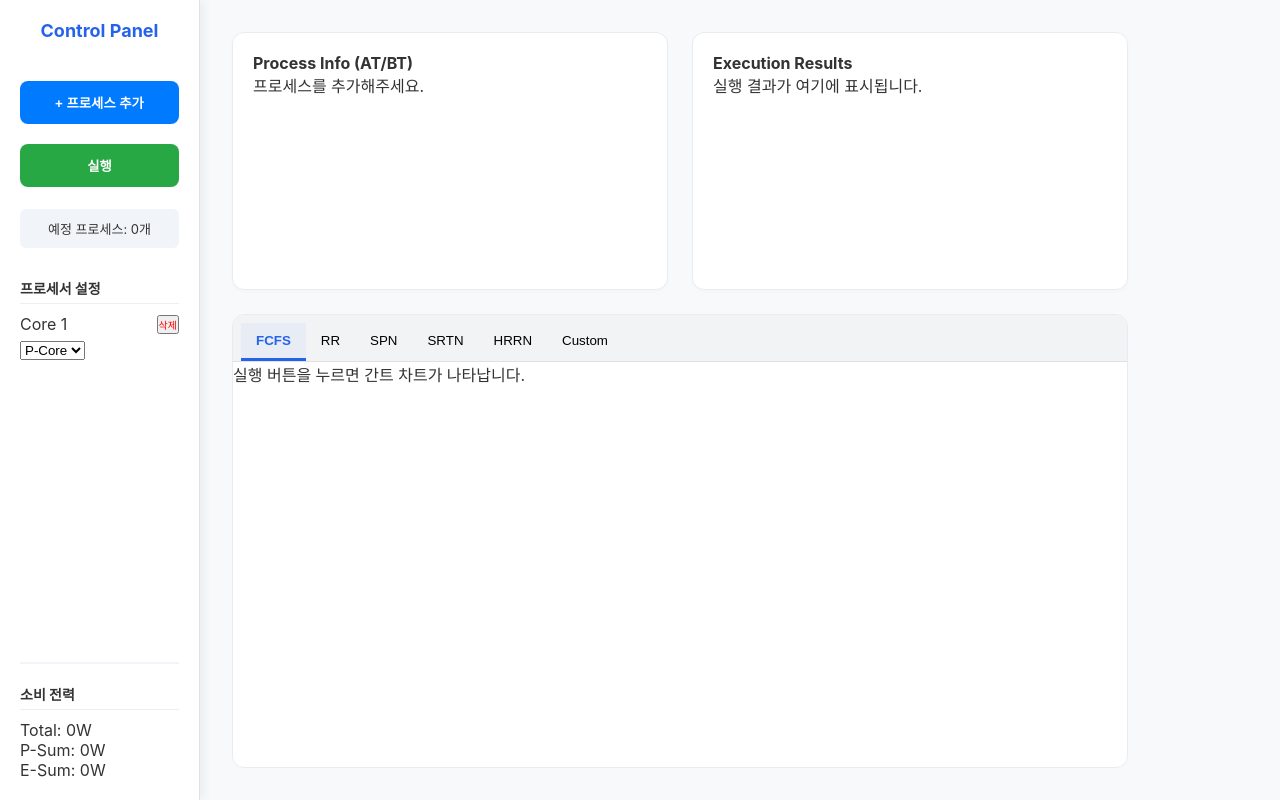
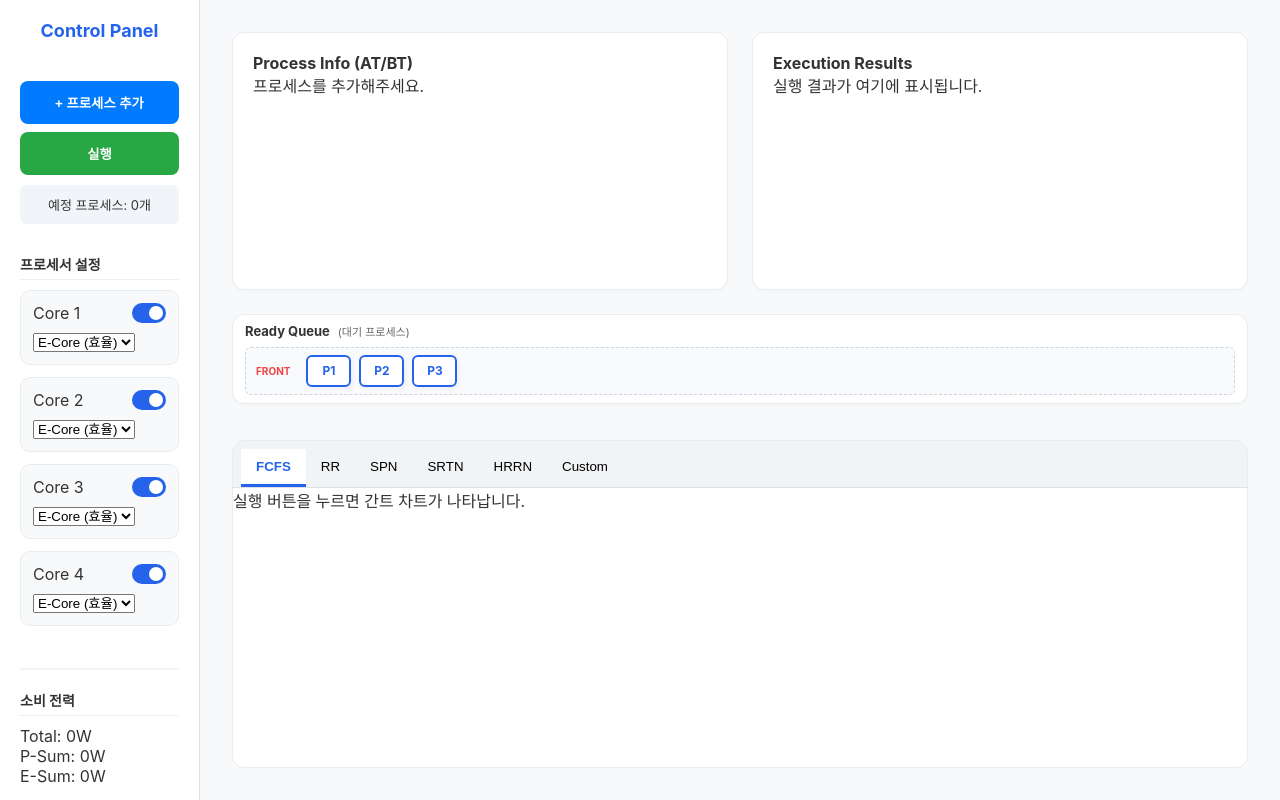
Before and after one commit to ARDRYR/OS-Project, a website built with Vite: page index.html in a window 1280 px wide. Built offline with nearby package versions, Linux system fonts and the light colour scheme.

Commit message:
fix: 레이아웃 최적화 및 탭 전환 로직 정리

```diff
--- a/index.html
+++ b/index.html
@@ -55,7 +55,18 @@
                     </div>
                 </div>
             </div>
-
+            <!-- 레디 큐 부분 -->
+            <!-- Ready Queue 섹션: 높이를 자식 요소의 합에 딱 맞춤 -->
+            <section id="ready-queue-section" class="data-card" style="padding: 10px; margin-bottom: 12px; height: auto !important; min-height: unset !important;">
+                <h4 class="font-bold" style="font-size: 13px; display: flex; align-items: center; gap: 8px; margin-bottom: 8px;">
+                    Ready Queue
+                    <span style="font-size: 11px; font-weight: normal; color: #666;">(대기 프로세스)</span>
+                </h4>
+                <div id="ready-queue-container" style="display: flex; gap: 8px; align-items: center; padding: 6px; overflow-x: auto; background: #f8fafc; border-radius: 6px; border: 1px dashed #cbd5e1; height: auto; min-height: 40px; width: 100%;">
+                    <!-- 프로세스 아이템이 들어올 곳 -->
+                    <p class="empty-msg" style="color: #94a3b8; font-style: italic; font-size: 11px; margin: 0 auto;">현재 대기 중인 프로세스가 없습니다.</p>
+                </div>
+            </section>
             <section class="tabs-container">
                 <div class="tabs-header">
                     <button class="tab-btn active" data-algo="FCFS">FCFS</button>
--- a/src/main.ts
+++ b/src/main.ts
@@ -3,59 +3,31 @@ import './styles/style.css';
 document.addEventListener('DOMContentLoaded', () => {
     console.log("시뮬레이터 로직 시작");
 
-    // --- 1. 전역 상태 관리 ---
-    let coreCount = 0;
-    let processCount = 0;
-
-    // --- 2. HTML 요소 안전하게 가져오기 ---
+    // --- 1. 전역 상태 및 요소 가져오기 ---
     const modal = document.getElementById('process-modal');
     const openModalBtn = document.getElementById('open-modal-btn');
     const closeModalBtn = document.getElementById('close-modal-btn');
 
-    const coreListContainer = document.getElementById('core-container'); // ID 수정됨
-    const addCoreBtn = document.getElementById('add-core-btn'); // HTML에 이 ID가 있는지 확인 필요
-
-    // --- 3. 모달 열기/닫기 로직 ---
-    if (openModalBtn && modal) {
-        openModalBtn.addEventListener('click', () => {
-            console.log("모달 열기");
-            modal.classList.remove('hidden');
-        });
-    }
-
-    if (closeModalBtn && modal) {
-        closeModalBtn.addEventListener('click', () => {
-            console.log("모달 닫기");
-            modal.classList.add('hidden');
-        });
-    }
-
-    // --- 4. 알고리즘 탭 전환 로직 ---
+    const coreListContainer = document.getElementById('core-container');
     const tabButtons = document.querySelectorAll('.tab-btn');
     const rrControl = document.getElementById('rr-quantum-control');
 
-    tabButtons.forEach(btn => {
-        btn.addEventListener('click', () => {
-            const selectedAlgo = btn.getAttribute('data-algo');
-            console.log("Selected Algorithm:", selectedAlgo);
-
-            // 모든 탭 비활성화 후 클릭한 것만 활성화
-            tabButtons.forEach(b => b.classList.remove('active'));
-            btn.classList.add('active');
-
-            // RR 전용 컨트롤 보이기/숨기기
-            if (rrControl) {
-                if (selectedAlgo === 'RR') rrControl.classList.remove('hidden');
-                else rrControl.classList.add('hidden');
-            }
-        });
-    });
-
-    // --- 5. 모달 내부 탭 전환 ---
     const tRandom = document.getElementById('tab-random');
     const tManual = document.getElementById('tab-manual');
     const cRandom = document.getElementById('content-random');
     const cManual = document.getElementById('content-manual');
+
+    // --- 2. 초기화 설정 (버그 방지) ---
+    // 초기 로드 시 RR 설정 숨기기
+    if (rrControl) rrControl.classList.add('hidden');
+
+    // 모달 초기 상태: 무작위 생성만 보이게 설정
+    cRandom?.classList.remove('hidden');
+    cManual?.classList.add('hidden');
+
+    // --- 3. 모달 제어 (열기/닫기/탭) ---
+    openModalBtn?.addEventListener('click', () => modal?.classList.remove('hidden'));
+    closeModalBtn?.addEventListener('click', () => modal?.classList.add('hidden'));
 
     tRandom?.addEventListener('click', () => {
         tRandom.classList.add('active');
@@ -71,34 +43,74 @@ document.addEventListener('DOMContentLoaded', () => {
         cRandom?.classList.add('hidden');
     });
 
-    // --- 6. 코어 추가 로직 (동적 생성) ---
-    // 만약 버튼이 HTML에 없다면 이 함수는 실행되지 않도록 보호
-    const renderCore = () => {
-        if (!coreListContainer || coreCount >= 4) return;
+    // --- 4. 알고리즘 탭 전환 (Output 영역) ---
+    tabButtons.forEach(btn => {
+        btn.addEventListener('click', () => {
+            const selectedAlgo = btn.getAttribute('data-algo');
 
-        coreCount++;
+            tabButtons.forEach(b => b.classList.remove('active'));
+            btn.classList.add('active');
+
+            // RR일 때만 타임 퀀텀 노출
+            if (rrControl) {
+                if (selectedAlgo === 'RR') rrControl.classList.remove('hidden');
+                else rrControl.classList.add('hidden');
+            }
+            console.log("Selected Algorithm:", selectedAlgo);
+        });
+    });
+
+    // --- 5. 프로세서(Core) 생성 및 관리 ---
+    const createCore = (index: number) => {
+        if (!coreListContainer) return;
+
         const coreDiv = document.createElement('div');
-        coreDiv.className = 'core-item'; // CSS에서 스타일링 필요
+        coreDiv.className = 'core-item';
         coreDiv.innerHTML = `
-            <div style="display:flex; justify-content:space-between; align-items:center; margin-bottom:5px;">
-                <span class="font-bold text-sm">Core ${coreCount}</span>
-                <button class="core-del-btn" style="color:red; font-size:10px;">삭제</button>
+            <div class="core-header">
+                <span class="font-bold text-sm">Core ${index}</span>
+                <label class="switch">
+                    <input type="checkbox" class="core-toggle" checked>
+                    <span class="slider"></span>
+                </label>
             </div>
-            <select class="w-full text-xs border rounded p-1">
-                <option value="P">P-Core</option>
-                <option value="E">E-Core</option>
+            <select class="w-full text-xs border rounded p-1 core-type-select">
+                <option value="P">P-Core (성능)</option>
+                <option value="E" selected>E-Core (효율)</option>
             </select>
         `;
 
-        coreDiv.querySelector('.core-del-btn')?.addEventListener('click', () => {
-            coreDiv.remove();
-            coreCount--;
-            // 번호 재정렬 로직이 필요할 수 있음
+        const toggle = coreDiv.querySelector('.core-toggle') as HTMLInputElement;
+        const typeSelect = coreDiv.querySelector('.core-type-select') as HTMLSelectElement;
+
+        toggle.addEventListener('change', () => {
+            const isActive = toggle.checked;
+            coreDiv.style.opacity = isActive ? "1" : "0.5";
+            typeSelect.disabled = !isActive;
+            console.log(`Core ${index} ${isActive ? '활성화' : '비활성화'}`);
         });
 
         coreListContainer.appendChild(coreDiv);
     };
 
-    // 초기 코어 세팅 (예: 기본 1개)
-    if (coreCount === 0) renderCore();
+    // 초기 설정: 기본 4개 코어 생성
+    for (let i = 1; i <= 4; i++) {
+        createCore(i);
+    }
+
+    // 초기 레디 큐 테스트 데이터
+    updateReadyQueue(['P1', 'P2', 'P3']);
 });
+
+// --- 6. 레디 큐 시각화 (함수 외부 유지 가능) ---
+const updateReadyQueue = (queue: string[]) => {
+    const container = document.getElementById('ready-queue-container');
+    if (!container) return;
+
+    if (queue.length === 0) {
+        container.innerHTML = `<p class="empty-msg" style="color: #94a3b8; font-style: italic; font-size: 13px;">현재 대기 중인 프로세스가 없습니다.</p>`;
+        return;
+    }
+
+    container.innerHTML = queue.map(pId => `<div class="queue-item">${pId}</div>`).join('');
+};
--- a/src/styles/style.css
+++ b/src/styles/style.css
@@ -1,28 +1,32 @@
-/* 기본 스타일 */
+/* 1. 초기화 및 레이아웃 */
 * { box-sizing: border-box; margin: 0; padding: 0; }
-body { font-family: 'Pretendard', -apple-system, sans-serif; background-color: #f8f9fa; color: #333; }
+body {
+    font-family: 'Pretendard', -apple-system, sans-serif;
+    background-color: #f8f9fa;
+    color: #333;
+}
 
-#app { display: flex; height: 100vh; width: 100%; overflow: hidden; }
+#app {
+    display: flex;
+    height: 100vh;
+    width: 100vw;
+    overflow: hidden;
+}
 
-/* 왼쪽: Control Panel (1/4) */
+/* 2. 왼쪽: Control Panel (고정 200px) */
 #control-panel {
-    width: 200px; /* 1. 가로 길이를 200px로 고정 */
-    min-width: 200px; /* 너비가 줄어들지 않도록 고정 */
+    width: 200px;
+    min-width: 200px;
     height: 100%;
     background: white;
     border-right: 1px solid #dee2e6;
     padding: 20px;
     display: flex;
     flex-direction: column;
-    gap: 30px; /* 각 그룹(버튼, 프로세서, 전력) 사이의 간격 */
+    gap: 30px;
     box-shadow: 4px 0 10px rgba(0,0,0,0.05);
 }
-/* 세 그룹을 감싸는 섹션들 */
-.control-group {
-    display: flex;
-    flex-direction: column;
-}
-/* 상단 타이틀은 고정하고 싶다면 별도로 뺍니다 */
+
 .title {
     font-size: 18px;
     font-weight: bold;
@@ -31,12 +35,10 @@ body { font-family: 'Pretendard', -apple-system, sans-serif; background-color: #
     text-align: center;
 }
 
-/* 버튼 및 상태 박스 간격 조절 */
 .button-group {
     display: flex;
     flex-direction: column;
     gap: 8px;
-    margin-bottom: 10px;
 }
 
 .status-box {
@@ -45,9 +47,10 @@ body { font-family: 'Pretendard', -apple-system, sans-serif; background-color: #
     border-radius: 6px;
     text-align: center;
     font-size: 13px;
+    margin-top: 10px;
 }
 
-/* 프로세서 설정 및 소비 전력 섹션 간격 */
+/* 프로세서 설정 & 전력 대시보드 */
 .core-settings h3, #power-dashboard h3 {
     font-size: 14px;
     border-bottom: 1px solid #eee;
@@ -55,79 +58,190 @@ body { font-family: 'Pretendard', -apple-system, sans-serif; background-color: #
     margin-bottom: 10px;
 }
 
+.core-item {
+    background: #f8f9fa;
+    border: 1px solid #e9ecef;
+    border-radius: 10px;
+    padding: 12px;
+    margin-bottom: 12px;
+}
+
+#power-dashboard {
+    margin-top: auto;
+    padding-top: 20px;
+    border-top: 2px solid #f1f5f9;
+}
+
+/* 공통 버튼 */
 .btn {
-    width: 100%; py: 12px; border: none; border-radius: 8px; font-weight: 600;
-    cursor: pointer; transition: 0.2s; margin-bottom: 12px; padding: 12px;
+    width: 100%;
+    border: none;
+    border-radius: 8px;
+    font-weight: 600;
+    cursor: pointer;
+    transition: 0.2s;
+    padding: 12px;
 }
 .btn-primary { background: #007bff; color: white; }
 .btn-primary:hover { background: #0056b3; }
 .btn-success { background: #28a745; color: white; }
 .btn-success:hover { background: #218838; }
 
-#power-dashboard {
-    margin-top: auto; /* 남은 공간을 모두 차지하여 아래로 밀어냄 */
-    padding-top: 20px;
-    border-top: 2px solid #f1f5f9;
+/* 토글 스위치 */
+.switch { position: relative; display: inline-block; width: 34px; height: 20px; }
+.switch input { opacity: 0; width: 0; height: 0; }
+.slider {
+    position: absolute; cursor: pointer; top: 0; left: 0; right: 0; bottom: 0;
+    background-color: #ccc; transition: .4s; border-radius: 20px;
+}
+.slider:before {
+    position: absolute; content: ""; height: 14px; width: 14px; left: 3px; bottom: 3px;
+    background-color: white; transition: .4s; border-radius: 50%;
+}
+input:checked + .slider { background-color: #2563eb; }
+input:checked + .slider:before { transform: translateX(14px); }
+
+.core-header { display: flex; justify-content: space-between; align-items: center; margin-bottom: 8px; }
+
+/* 3. 오른쪽: Output Panel */
+#output-panel {
+    flex-grow: 1;
+    height: 100%;
+    padding: 32px;
+    display: flex;
+    flex-direction: column;
+    gap: 24px;
+    overflow-y: auto;
+    background-color: #f8f9fa;
 }
 
-/* 오른쪽: Output Panel (3/4) */
-#output-panel { width: 75%; height: 100%; padding: 32px; display: flex; flex-direction: column; gap: 24px; overflow-y: auto; }
+.data-view-container { display: flex; gap: 24px; height: 35%; }
 
-.data-view-container { display: flex; gap: 24px; height: 35%; }
 .data-card {
     flex: 1; background: white; border-radius: 12px; border: 1px solid #e9ecef;
     padding: 20px; box-shadow: 0 2px 5px rgba(0,0,0,0.02); display: flex; flex-direction: column;
 }
 
-/* 크롬 스타일 탭 */
+/* 레디 큐 섹션 (최적화 버전) */
+#ready-queue-section {
+    height: auto !important;
+    min-height: 0 !important;
+    max-height: fit-content !important;
+    padding: 8px 12px !important;
+    margin-bottom: 12px !important;
+    background: white;
+    border-radius: 12px;
+    border: 1px solid #e9ecef;
+}
+
+#ready-queue-container {
+    height: auto !important;
+    min-height: 48px !important;
+    display: flex !important;
+    align-items: center !important;
+    gap: 8px;
+    padding: 4px 10px !important;
+    margin: 0 !important;
+    overflow-x: auto;
+}
+
+#ready-queue-container::before {
+    content: "FRONT"; font-size: 10px; color: #ef4444; font-weight: bold;
+    margin-right: 8px; display: flex; align-items: center; height: 32px;
+}
+
+.queue-item {
+    min-width: 45px; height: 32px; background: white; border: 2px solid #2563eb;
+    border-radius: 6px; display: flex; align-items: center; justify-content: center;
+    font-size: 12px; font-weight: bold; color: #2563eb;
+    box-shadow: 2px 2px 5px rgba(0,0,0,0.05);
+}
+
+/* 하단 탭 및 결과창 */
 .tabs-container {
     flex: 1; background: white; border-radius: 12px; border: 1px solid #e9ecef;
     display: flex; flex-direction: column; overflow: hidden;
 }
+
 .tabs-header { display: flex; background: #f1f3f5; padding: 8px 8px 0 8px; border-bottom: 1px solid #dee2e6; }
+
 .tab-btn {
-    padding: 10px 15px;
-    cursor: pointer;
-    border: none;
-    background: none;
-    transition: all 0.2s;
+    padding: 10px 15px; cursor: pointer; border: none; background: none; transition: all 0.2s;
     border-bottom: 3px solid transparent;
 }
 
 .tab-btn.active {
-    color: #2563eb !important;
-    border-bottom: 3px solid #2563eb !important;
-    font-weight: bold;
-    background-color: rgba(37, 99, 235, 0.05); /* 살짝 배경색 추가 */
+    color: #2563eb !important; border-bottom: 3px solid #2563eb !important;
+    font-weight: bold; background-color: rgba(37, 99, 235, 0.05);
 }
 
-/* 모달 스타일 */
-#process-modal {
-    position: fixed; inset: 0; background: rgba(0,0,0,0.5);
-    display: flex; align-items: center; justify-content: center; z-index: 1000;
+/* 4. 모달 */
+.modal {
+    position: fixed; inset: 0; background: rgba(0, 0, 0, 0.6);
+    display: flex; justify-content: center; align-items: center; z-index: 9999;
 }
-#process-modal.hidden { display: none; }
-.modal-content { width: 500px; background: white; border-radius: 16px; overflow: hidden; box-shadow: 0 20px 25px rgba(0,0,0,0.1); }
-.modal-tabs { display: flex; background: #f8f9fa; }
-.modal-tab-btn { flex: 1; padding: 16px; border: none; cursor: pointer; font-weight: bold; color: #666; border-bottom: 2px solid transparent; }
-.modal-tab-btn.active { background: white; color: #007bff; border-bottom: 2px solid #007bff; }
-.modal-body { padding: 32px; }
-.hidden { display: none; }
-.modal {
-    position: fixed;
-    top: 0; left: 0;
-    width: 100%; height: 100%;
-    background: rgba(0, 0, 0, 0.6);
-    display: flex; /* hidden이 아닐 때 flex로 작동 */
-    justify-content: center;
-    align-items: center;
-    z-index: 9999;
+.modal.hidden { display: none !important; }
+
+.modal-content {
+    width: 500px; background: white; border-radius: 16px;
+    overflow: hidden; box-shadow: 0 20px 25px rgba(0,0,0,0.1);
 }
 
-.modal.hidden {
-    display: none !important;
+.modal-tabs { display: flex; background: #f8f9fa; }
+
+.modal-tab-btn {
+    flex: 1; padding: 16px; border: none; cursor: pointer;
+    font-weight: bold; color: #666; border-bottom: 2px solid transparent;
 }
-/* 테이블 스타일 */
+
+.modal-tab-btn.active {
+    background: white; color: #007bff; border-bottom: 2px solid #007bff;
+}
+
+.modal-body { padding: 32px; }
+
+/* 5. 테이블 */
 table { width: 100%; border-collapse: collapse; margin-top: 10px; }
 th { background: #f8f9fa; padding: 12px; border-bottom: 2px solid #dee2e6; font-size: 13px; text-align: left; }
 td { padding: 12px; border-bottom: 1px solid #eee; font-size: 14px; }
+
+/* 애니메이션 */
+@keyframes slideIn {
+    from { opacity: 0; transform: translateX(-10px); }
+    to { opacity: 1; transform: translateX(0); }
+}
+
+/* 1. 강력한 숨김 처리 (JS 연동용) */
+.hidden {
+    display: none !important;
+}
+
+/* 2. RR 타임 퀀텀 입력창 전용 스타일 */
+#rr-quantum-control {
+    padding: 12px;
+    animation: fadeIn 0.3s ease-in-out;
+}
+
+/* 3. 모달 내부 탭 판넬 스타일 */
+.tab-pane {
+    animation: fadeIn 0.2s ease-in-out;
+}
+
+/* 4. 애니메이션 효과 (부드러운 전환용) */
+@keyframes fadeIn {
+    from { opacity: 0; transform: translateY(-5px); }
+    to { opacity: 1; transform: translateY(0); }
+}
+
+/* 5. 탭 버튼 상태 시각화 강화 */
+.tab-btn, .modal-tab-btn {
+    position: relative;
+    overflow: hidden;
+}
+
+/* 활성화된 탭의 텍스트 색상을 확실하게 변경 */
+.tab-btn.active, .modal-tab-btn.active {
+    color: #2563eb !important;
+    background-color: #ffffff;
+    z-index: 1;
+}
```
